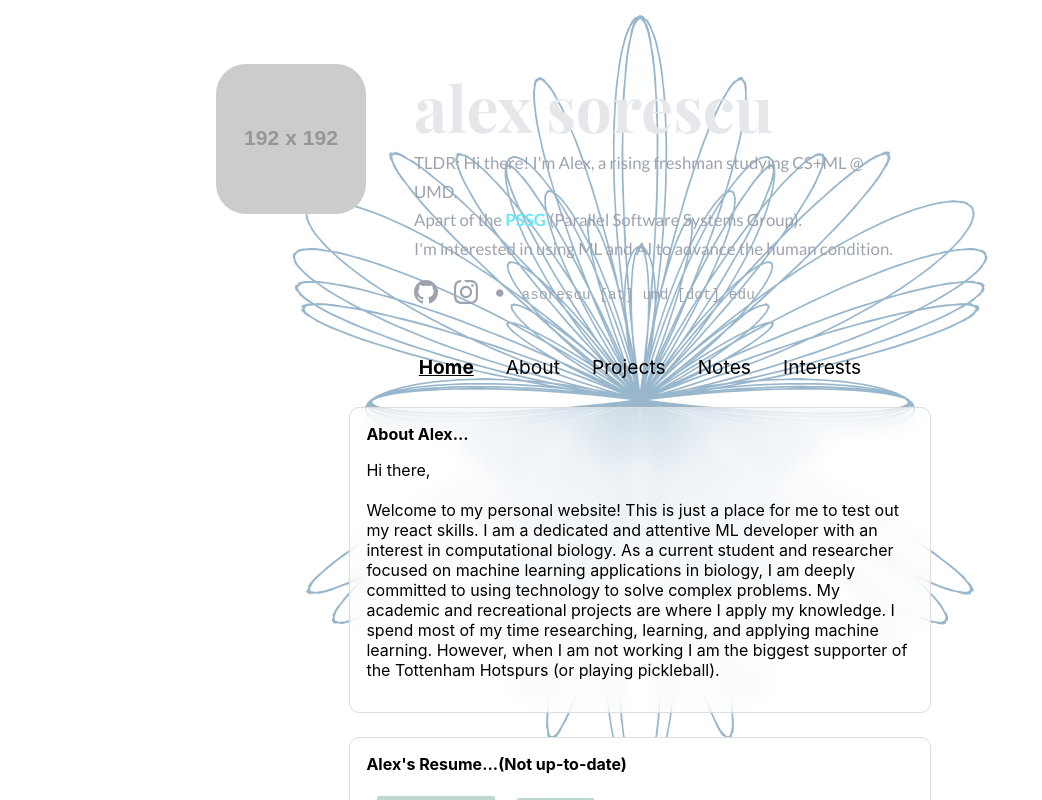
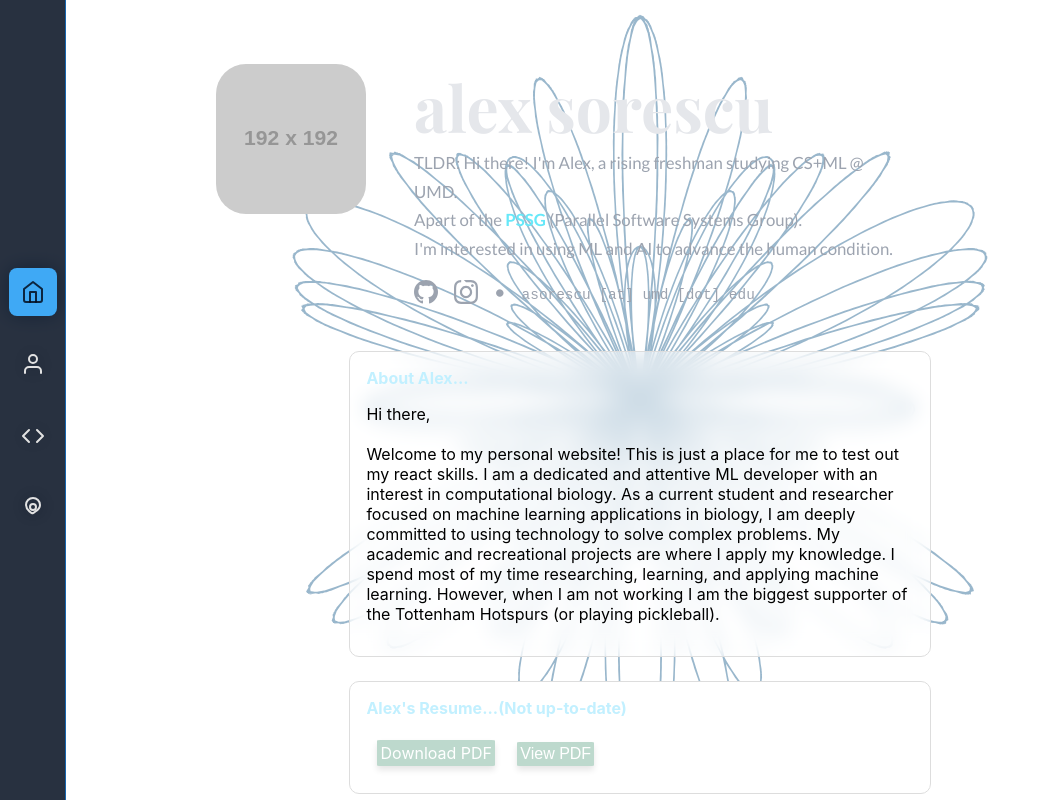
Before and after one commit to asor-1/personal_website, a React (Create React App) app: page / in a window 1280 px wide. Shown: the top 800 px of the page, without its empty margins (0-1042 px from the left). Built offline with nearby package versions, Linux system fonts and the light colour scheme.

Commit message:
changing the navbar

```diff
--- a/src/App.css
+++ b/src/App.css
@@ -36,3 +36,8 @@
     transform: rotate(360deg);
   }
 }
+
+.app-container {
+  margin-left: 65px; /* This should match the width of .vertical-navbar */
+  padding: 2rem; /* Optional padding for the content area */
+}
--- a/src/App.js
+++ b/src/App.js
@@ -11,6 +11,7 @@ import Navbar from './components/nav';
 const App = () => {
     return (
         <ThemeProvider>
+            <Navbar />
             <div className="app-container">
                 <Routes>
                     <Route path="/" element={<Home />} />
--- a/src/components/nav.js
+++ b/src/components/nav.js
@@ -1,43 +1,55 @@
-import React, { useState, useEffect } from 'react';
+import React from 'react';
 import { Link, useLocation } from 'react-router-dom';
-import '../css_pages/navbar.css';
+import '../css_pages/navbar.css'; // We'll create the new CSS file next
+
+// --- SVG Icon Components ---
+const HomeIcon = () => (
+    <svg xmlns="http://www.w3.org/2000/svg" width="24" height="24" viewBox="0 0 24 24" fill="none" stroke="currentColor" strokeWidth="2" strokeLinecap="round" strokeLinejoin="round">
+        <path d="M3 9l9-7 9 7v11a2 2 0 0 1-2 2H5a2 2 0 0 1-2-2z"></path><polyline points="9 22 9 12 15 12 15 22"></polyline>
+    </svg>
+);
+
+const AboutIcon = () => (
+    <svg xmlns="http://www.w3.org/2000/svg" width="24" height="24" viewBox="0 0 24 24" fill="none" stroke="currentColor" strokeWidth="2" strokeLinecap="round" strokeLinejoin="round">
+        <path d="M20 21v-2a4 4 0 0 0-4-4H8a4 4 0 0 0-4 4v2"></path><circle cx="12" cy="7" r="4"></circle>
+    </svg>
+);
+
+const ProjectsIcon = () => (
+    <svg xmlns="http://www.w3.org/2000/svg" width="24" height="24" viewBox="0 0 24 24" fill="none" stroke="currentColor" strokeWidth="2" strokeLinecap="round" strokeLinejoin="round">
+        <polyline points="16 18 22 12 16 6"></polyline><polyline points="8 6 2 12 8 18"></polyline>
+    </svg>
+);
+
+const InterestsIcon = () => (
+     <svg xmlns="http://www.w3.org/2000/svg" width="24" height="24" viewBox="0 0 24 24" fill="none" stroke="currentColor" strokeWidth="2" strokeLinecap="round" strokeLinejoin="round">
+        <path d="M12 2a7 7 0 0 0-7 7c0 2.02 1.25 4.38 3.5 6.45.22.2.45.4.7.6.25.2.5.4.75.55.25.15.5.3.75.4.25.1.5.15.75.15s.5-.05.75-.15c.25-.1.5-.25.75-.4.25-.15.5-.3.75-.55.25-.2.5-.4.75-.6C17.75 13.38 19 11.02 19 9a7 7 0 0 0-7-7z"></path><path d="M12 14a3 3 0 1 0 0-6 3 3 0 0 0 0 6z"></path>
+    </svg>
+);
+
 
 const Navbar = () => {
     const location = useLocation();
-    const [isSticky, setIsSticky] = useState(false);
 
-    useEffect(() => {
-        const handleScroll = () => {
-            const navbar = document.querySelector('.navbar');
-            if (navbar) {
-                setIsSticky(window.scrollY > navbar.offsetTop + navbar.offsetHeight);
-            }
-        };
-
-        window.addEventListener('scroll', handleScroll);
-        return () => {
-            window.removeEventListener('scroll', handleScroll);
-        };
-    }, []);
+    // The links for the new navbar
+    const navLinks = [
+        { to: "/", label: "Home", icon: <HomeIcon /> },
+        { to: "/about", label: "About", icon: <AboutIcon /> },
+        { to: "/projects", label: "Projects", icon: <ProjectsIcon /> },
+        { to: "/interest", label: "Interests", icon: <InterestsIcon /> }
+    ];
 
     return (
-        <nav className={`navbar ${isSticky ? 'sticky' : ''}`}>
+        <nav className="vertical-navbar">
             <ul>
-                <li>
-                    <Link to="/" className={location.pathname === '/' ? 'active' : ''}>Home</Link>
-                </li>
-                <li>
-                    <Link to="/About" className={location.pathname === '/About' ? 'active' : ''}>About</Link>
-                </li>
-                <li>
-                    <Link to="/projects" className={location.pathname === '/projects' ? 'active' : ''}>Projects</Link>
-                </li>
-                <li>
-                    <Link to="/notes" className={location.pathname === '/notes' ? 'active' : ''}>Notes</Link>
-                </li>
-                <li>
-                    <Link to="/interest" className={location.pathname === '/interest' ? 'active' : ''}>Interests</Link>
-                </li>
+                {navLinks.map(link => (
+                    <li key={link.to}>
+                        <Link to={link.to} className={location.pathname === link.to ? 'active' : ''}>
+                            {link.icon}
+                            <span className="tooltip">{link.label}</span>
+                        </Link>
+                    </li>
+                ))}
             </ul>
         </nav>
     );
--- a/src/css_pages/navbar.css
+++ b/src/css_pages/navbar.css
@@ -1,45 +1,101 @@
-.navbar {
-    width: 40%;
-    color: rgb(0, 0, 0);
-    padding-bottom: 2rem;
-    background: transparent;
-    padding: 1rem 0;
-    z-index: 0;
-    transition: all 0.3s ease-in-out;
+/* --- Vertical Navbar Styling --- */
+
+/* Define the color variables for the theme */
+:root {
+    --bg-color: rgba(3, 14, 31, 0.85);
+    --text-color: #e2e2e2;
+    --border-color: #1766af;
+    --card-bg-color: rgba(10, 30, 60, 0.85);
+    --hover-bg-color: #2a70d1;
+    --accent-1: #3fa9f5;
+    --accent-2: #60b0ff;
+    --accent-3: #7bcaff;
+    --accent-4: #9fdfff;
+    --accent-5: #c2f0ff;
 }
 
-.navbar ul {
+.vertical-navbar {
+    position: fixed;
+    left: 0;
+    top: 0;
+    height: 100vh;
+    width: 65px; /* Width of the collapsed navbar */
+    background: var(--bg-color);
+    backdrop-filter: blur(10px);
+    border-right: 1px solid var(--border-color);
+    display: flex;
+    align-items: center;
+    justify-content: center;
+    opacity: 0.7; /* Decreased opacity when not hovered */
+    transition: opacity 0.3s ease-in-out, width 0.3s ease-in-out;
+    z-index: 1000;
+}
+
+.vertical-navbar:hover {
+    opacity: 1; /* Full opacity on hover */
+}
+
+.vertical-navbar ul {
     list-style-type: none;
-    display: flex;
-    justify-content: center;
     padding: 0;
     margin: 0;
+    display: flex;
+    flex-direction: column;
+    gap: 1.5rem;
 }
 
-.navbar li {
-    margin: 0 1rem;
+.vertical-navbar li {
+    position: relative; /* Crucial for tooltip positioning */
 }
 
-.navbar a {
-    color: rgb(0, 0, 0);
-    text-decoration: none;
-    font-size: 1.2rem;
+.vertical-navbar a {
+    display: flex;
+    align-items: center;
+    justify-content: center;
+    padding: 0.75rem;
+    border-radius: 8px;
+    color: var(--text-color);
+    transition: background-color 0.3s ease, color 0.3s ease;
 }
 
-.navbar a:hover {
-    text-decoration: underline;
+.vertical-navbar a:hover {
+    background-color: var(--hover-bg-color);
 }
 
-.navbar a.active {
-    font-weight: bold;
-    text-decoration: underline;
+.vertical-navbar a.active {
+    background-color: var(--accent-1);
+    color: var(--bg-color);
 }
-.navbar.sticky {
-    position: fixed;
-    top: 0;
-    background: rgba(255, 255, 255, 0.7); /* Semi-transparent */
-    backdrop-filter: blur(10px); /* Blur effect */
-    box-shadow: 0 4px 10px rgba(0, 0, 0, 0.1);
-    padding: 0.8rem 0;
-    z-index: 10;
+
+.vertical-navbar a svg {
+    width: 24px;
+    height: 24px;
 }
+
+/* --- Tooltip Styling --- */
+.tooltip {
+    position: absolute;
+    left: 100%;
+    top: 50%;
+    transform: translateY(-50%);
+    margin-left: 1rem; /* Space from the icon */
+    padding: 0.5rem 1rem;
+    background-color: var(--accent-1);
+    color: var(--bg-color);
+    border-radius: 6px;
+    font-size: 0.9rem;
+    font-weight: 700;
+    white-space: nowrap; /* Prevent text wrapping */
+
+    /* Hidden by default */
+    visibility: hidden;
+    opacity: 0;
+    transition: opacity 0.2s ease, margin-left 0.2s ease;
+}
+
+/* Show tooltip on list item hover */
+.vertical-navbar li:hover .tooltip {
+    visibility: visible;
+    opacity: 1;
+    margin-left: 1.5rem; /* Nudge it out on hover */
+}
```
